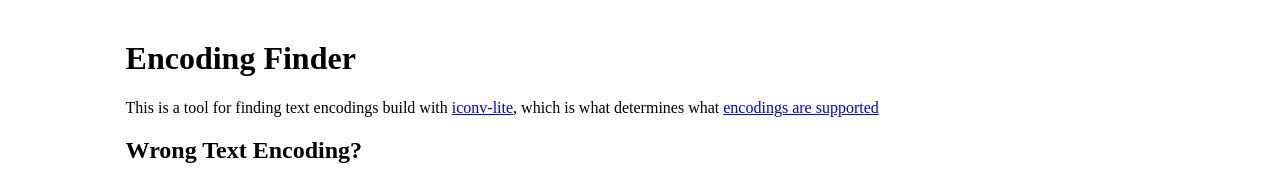
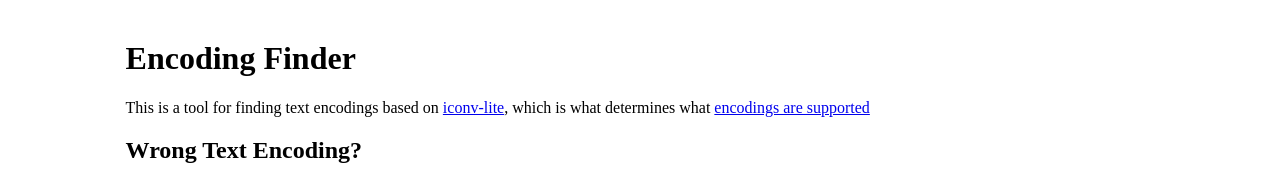
Before and after one commit to OssianEriksson/encoding-finder, a website built with webpack: page dist/index.html in a window 1280 px wide. Shown: the top 184 px of the page. Built offline with nearby package versions, Linux system fonts and the light colour scheme.

```diff
--- a/dist/index.html
+++ b/dist/index.html
@@ -11,7 +11,7 @@
       <div class="content">
         <h1>Encoding Finder</h1>
         <p>
-          This is a tool for finding text encodings build with
+          This is a tool for finding text encodings based on
           <a href="https://github.com/ashtuchkin/iconv-lite">iconv-lite</a>,
           which is what determines what
           <a
```
